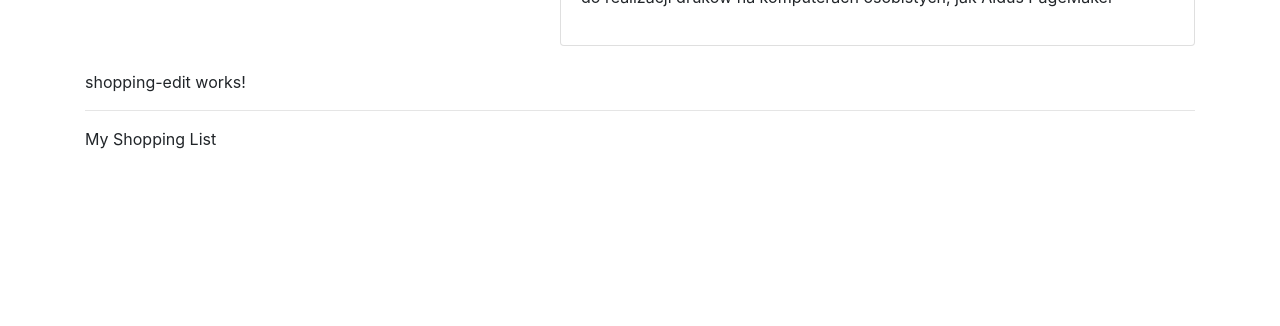
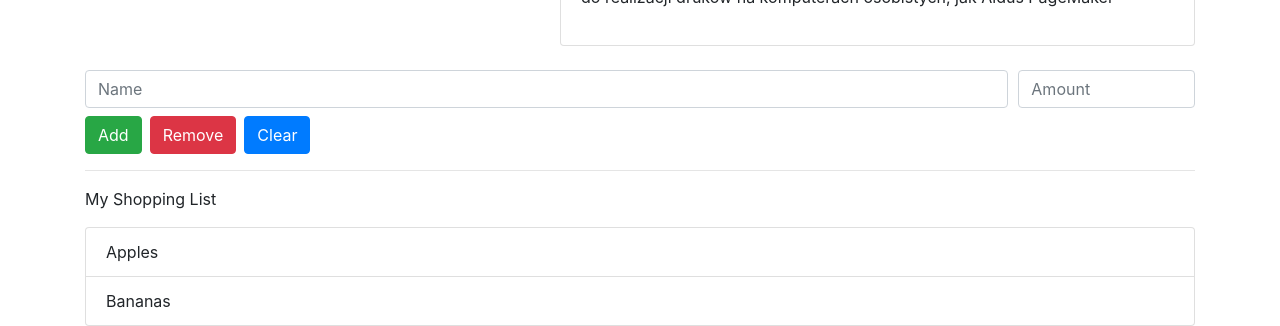
Before and after one commit to thebitcoinerapps/cooking-helper, an Angular app: page / in a window 1280 px wide. Shown: the part 597-923 px from the top of the page. Before the commit the page ends 800 px from the top, so only its background shows below. Built offline with nearby package versions, Linux system fonts and the light colour scheme.

Commit message:
components styled. Some js logic added

```diff
--- /dev/null
+++ b/src/app/shared/ingredient.model.ts
@@ -0,0 +1,3 @@
+export class Ingredient {
+    constructor(public name:string, public amount:number){}
+}
--- a/src/app/shopping-list/shopping-edit/shopping-edit.component.html
+++ b/src/app/shopping-list/shopping-edit/shopping-edit.component.html
@@ -1,3 +1,19 @@
-<p>
-  shopping-edit works!
-</p>
+<div class="row">
+  <div class="col-sm-12">
+      <form>
+          <div class="form-row">
+            <div class="col-10">
+              <input type="text" class="form-control" placeholder="Name">
+            </div>
+            <div class="col-2">
+              <input type="number" class="form-control" placeholder="Amount">
+            </div>
+          </div>
+        </form>
+        <div class="btn btn-success" type="submit" style="margin-top: 0.5rem; margin-right: 0.5rem;">Add</div>
+        <div class="btn btn-danger" type="button" style="margin-top: 0.5rem; margin-right: 0.5rem;">Remove</div>
+        <div class="btn btn-primary" type="button" style="margin-top: 0.5rem; margin-right: 0.5rem;">Clear</div>
+</div>
+
+
+</div>
--- a/src/app/shopping-list/shopping-list.component.html
+++ b/src/app/shopping-list/shopping-list.component.html
@@ -4,5 +4,11 @@
     <hr>
     <p>My Shopping List</p>
   </div>
-
 </div>
+    <div class="row">
+      <div class="col-sm-12">
+      <ul class="list-group">
+        <a class="list-group-item" *ngFor="let ingredient of ingredients">{{ingredient.name}}</a>
+      </ul>
+    </div>
+    </div>
--- a/src/app/shopping-list/shopping-list.component.ts
+++ b/src/app/shopping-list/shopping-list.component.ts
@@ -1,4 +1,5 @@
 import { Component, OnInit } from '@angular/core';
+import { Ingredient } from '../shared/ingredient.model';
 
 @Component({
   selector: 'app-shopping-list',
@@ -7,6 +8,10 @@ import { Component, OnInit } from '@angular/core';
 })
 export class ShoppingListComponent implements OnInit {
 
+  ingredients: Ingredient[] = [
+    new Ingredient('Apples', 5), new Ingredient('Bananas', 10)
+  ];
+
   constructor() { }
 
   ngOnInit() {
```
